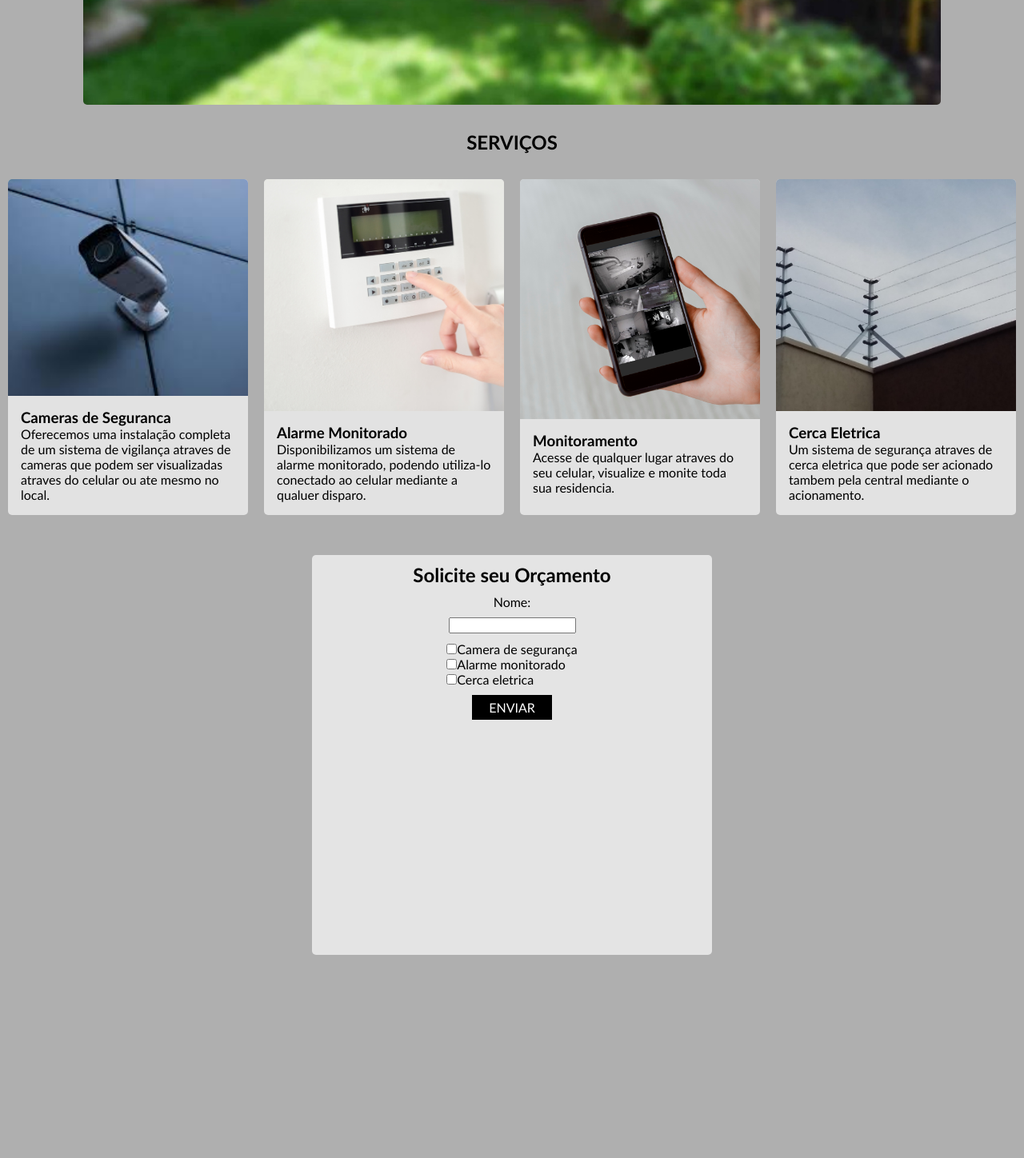
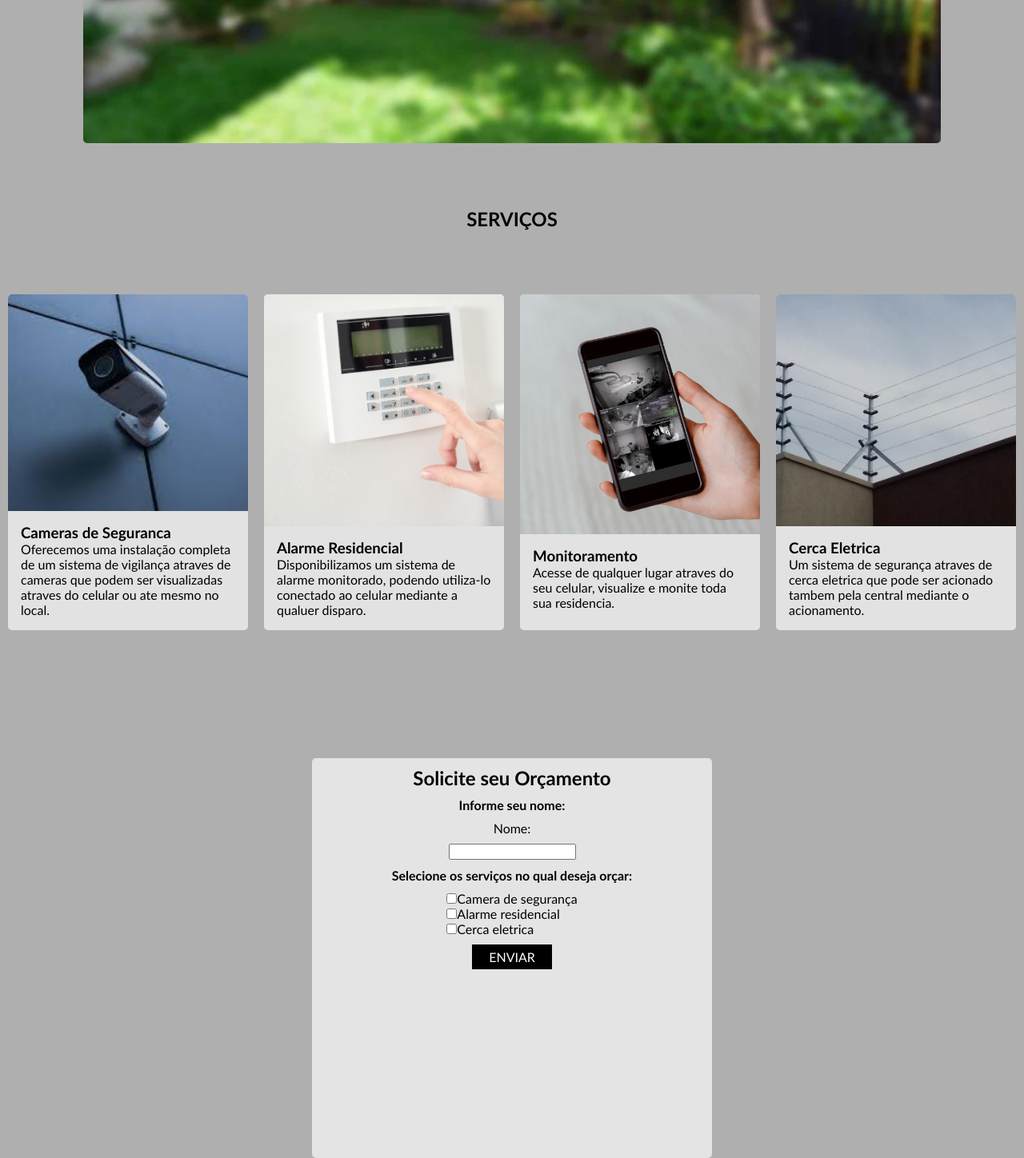
Before and after one commit to VtssBR/Samzak-React, a React (Vite) app: page / in a window 1280 px wide. Shown: the part 597-2045 px from the top of the page at 80% size. Before the commit the page ends 1791 px from the top, so only its background shows below. Built offline with nearby package versions, Linux system fonts and the light colour scheme.

Commit message:
add func to buttons header and format msg wpp

```diff
--- a/src/App.css
+++ b/src/App.css
@@ -18,10 +18,10 @@ body{
 
 .Title{
     text-align: center;
-    margin-top: 2rem;
-    margin-bottom: 2rem;
+    margin-top: 5rem;
+    margin-bottom: 5rem;
 }
 
 .Form{
-    margin-top: 50px;
+    margin-top: 10rem;
 }
--- a/src/App.jsx
+++ b/src/App.jsx
@@ -1,4 +1,5 @@
 import { useState } from 'react'
+import React, { useRef } from 'react';
 import './App.css'
 import Header from './components/Header'
 import Slider from './components/Slider'
@@ -24,26 +25,45 @@ function App() {
     imagem3
   ]
 
+  const sectionRef1 = useRef(null);
+  const sectionRef2 = useRef(null);
+  const sectionRef3 = useRef(null);
+
+
+  const scrollToSection = (sectionRef) => {
+    window.scrollTo({
+      top: sectionRef.current.offsetTop,
+      behavior: 'smooth',
+    })
+  }
+
   return (
     <>
+        <p ref={sectionRef1}></p>
         <Header
           cover={logoSamzak}
           title1="Inicio"
           title2="Serviços"
           title3="Entre em contato"
+          onLogoClick={()=> scrollToSection(sectionRef1)}
+          onButtonClick1={()=> scrollToSection(sectionRef1)}
+          onButtonClick2={()=> scrollToSection(sectionRef2)}
+          onButtonClick3={()=> scrollToSection(sectionRef3)}
         />
         <Slider  images={images}/>
+
+        <p ref={sectionRef2}></p>
 
         <h2 id="title-services" className='Title'>SERVIÇOS</h2>
 
         <div className="Cards">
           <Card imgCard={imgCardCamera} titleCard="Cameras de Seguranca" textCard="Oferecemos uma instalação completa de um sistema de vigilança atraves de cameras que podem ser visualizadas atraves do celular ou ate mesmo no local."/>
-          <Card imgCard={imgCardAlarme} titleCard="Alarme Monitorado" textCard="Disponibilizamos um sistema de alarme monitorado, podendo utiliza-lo conectado ao celular mediante a qualuer disparo."/>
+          <Card imgCard={imgCardAlarme} titleCard="Alarme Residencial" textCard="Disponibilizamos um sistema de alarme monitorado, podendo utiliza-lo conectado ao celular mediante a qualuer disparo."/>
           <Card imgCard={imgCardMonitoramento} titleCard="Monitoramento" textCard="Acesse de qualquer lugar atraves do seu celular, visualize e monite toda sua residencia."/>
           <Card imgCard={imgCardCerca} titleCard="Cerca Eletrica" textCard="Um sistema de segurança atraves de cerca eletrica que pode ser acionado tambem pela central mediante o acionamento. "/>
         </div>
 
-        <div className="Form">
+        <div  ref={sectionRef3} className="Form">
           <Form/>
         </div>
     </>
--- a/src/components/Form/index.jsx
+++ b/src/components/Form/index.jsx
@@ -9,7 +9,7 @@ export default function Form(){
 
     const initialCheckBoxes = [
         {name: 'checkboxCamera', checked: false, message:'Camera de segurança'},
-        {name: 'checkboxAlarmename', checked: false, message: 'Alarme monitorado'},
+        {name: 'checkboxAlarmename', checked: false, message: 'Alarme residencial'},
         {name: 'checkboxCerca', checked: false, message:'Cerca eletrica'}
     ];
 
@@ -38,9 +38,9 @@ export default function Form(){
         const selectedMessages = inputCheckboxes
             .filter(checkbox => checkbox.checked)
             .map(checkbox => checkbox.message);
-            const selectedMessagesJointed = selectedMessages.join(', ')
+            const selectedMessagesFormatted = selectedMessages.map(msg => `- ${msg}`).join('%0A');
 
-        window.open(`https://wa.me/5511996495733?text=Oi+meu+nome+é+${inputNameText}+e+gostaria+de+fazer+um+orçamento+de:+${selectedMessagesJointed}.`,"_blank")
+            window.open(`https://wa.me/5511996495733?text=Olá,%0AGostaria+de+solicitar+um+orçamento+para+os+seguintes+serviços:%0A${selectedMessagesFormatted}%0A%0AFico+no+aguardo+do+retorno+com+as+informações+necessárias.%0A%0AAtenciosamente,%0A${inputNameText}`, "_blank");
     };
 
 
@@ -53,8 +53,10 @@ export default function Form(){
         <div>
         <form className={styles.FormContent}>
             <h2>Solicite seu Orçamento</h2>
+            <h4>Informe seu nome: </h4>
             <label htmlFor="name">Nome: </label>
             <input onChange={handleNameInput} type="text" id="name" />
+            <h4>Selecione os serviços no qual deseja orçar:</h4>
                 <div>
                     {inputCheckboxes.map((checkbox, index) => (
                     <div key={index}>
--- a/src/components/Header/Header.module.css
+++ b/src/components/Header/Header.module.css
@@ -6,6 +6,8 @@
   padding: 1rem;
   gap: 1rem;
   justify-content: space-between;
+  position: sticky;
+  top: 0;
 }
 .logo{
   display: flex;
--- a/src/components/Header/index.jsx
+++ b/src/components/Header/index.jsx
@@ -5,19 +5,23 @@ Header.propTypes = {
     title1: propTypes.string,
     title2: propTypes.string,
     title3: propTypes.string,
+    onLogoClick: propTypes.func,
+    onButtonClick1: propTypes.func,
+    onButtonClick2: propTypes.func,
+    onButtonClick3: propTypes.func,
 }
 
-export default function Header({cover,title1,title2,title3}){
+export default function Header({cover,title1,title2,title3,onLogoClick,onButtonClick1, onButtonClick2, onButtonClick3}){
     return <div className={styles.Header}>
-        <div className={styles.logo}>
-        <img src={cover} alt="Logo" className={styles.logoImg}/>
-        <h2>SAMZAK</h2>
+        <div onClick={onLogoClick} className={styles.logo}>
+                <img src={cover} alt="Logo" className={styles.logoImg}/>
+                <h2>SAMZAK</h2>
         </div>
         <div className={styles.List}>
             <ul className={styles.buttons}>
-                <button>{title1}</button>
-                <button>{title2}</button>
-                <button>{title3}</button>
+                <button onClick={onButtonClick1}>{title1}</button>
+                <button onClick={onButtonClick2}>{title2}</button>
+                <button onClick={onButtonClick3}>{title3}</button>
             </ul>
         </div>
     </div>
--- a/src/components/Slider/Slider.module.css
+++ b/src/components/Slider/Slider.module.css
@@ -3,7 +3,7 @@
     align-items: center;
     justify-content: center;
     margin: 2rem;
-    margin-top: 2rem;
+    margin-top: 5rem;
 }
 
 .images{
```
